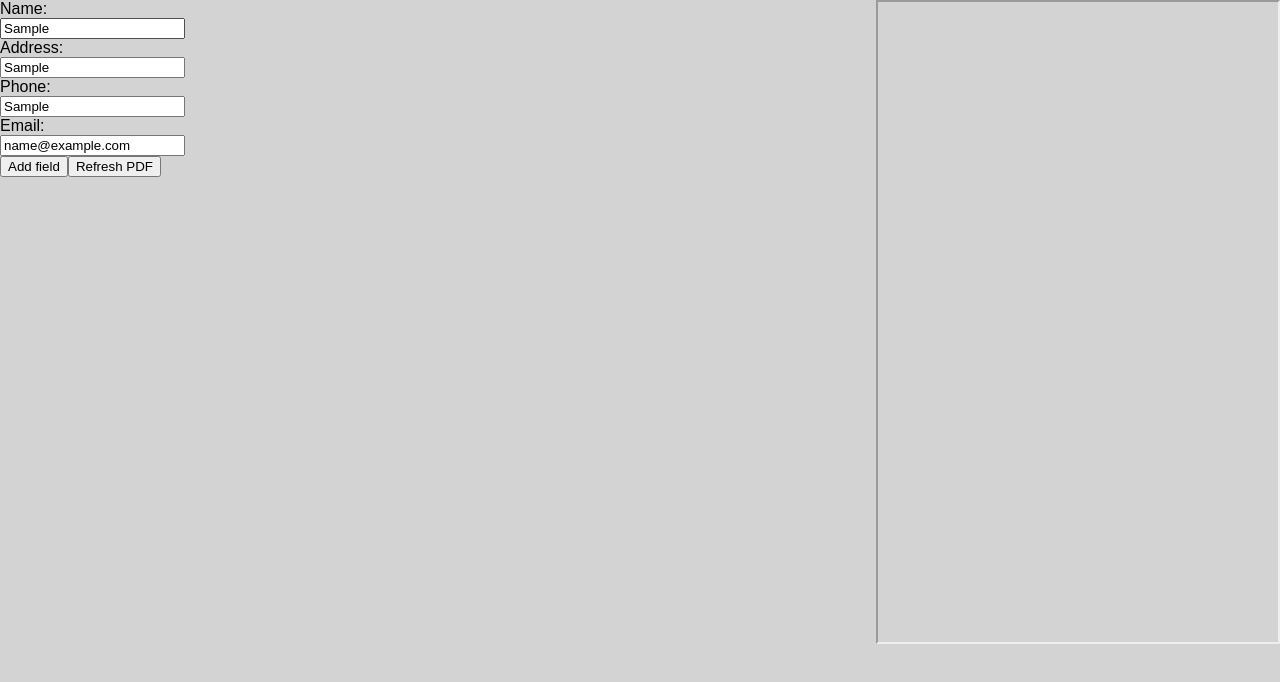
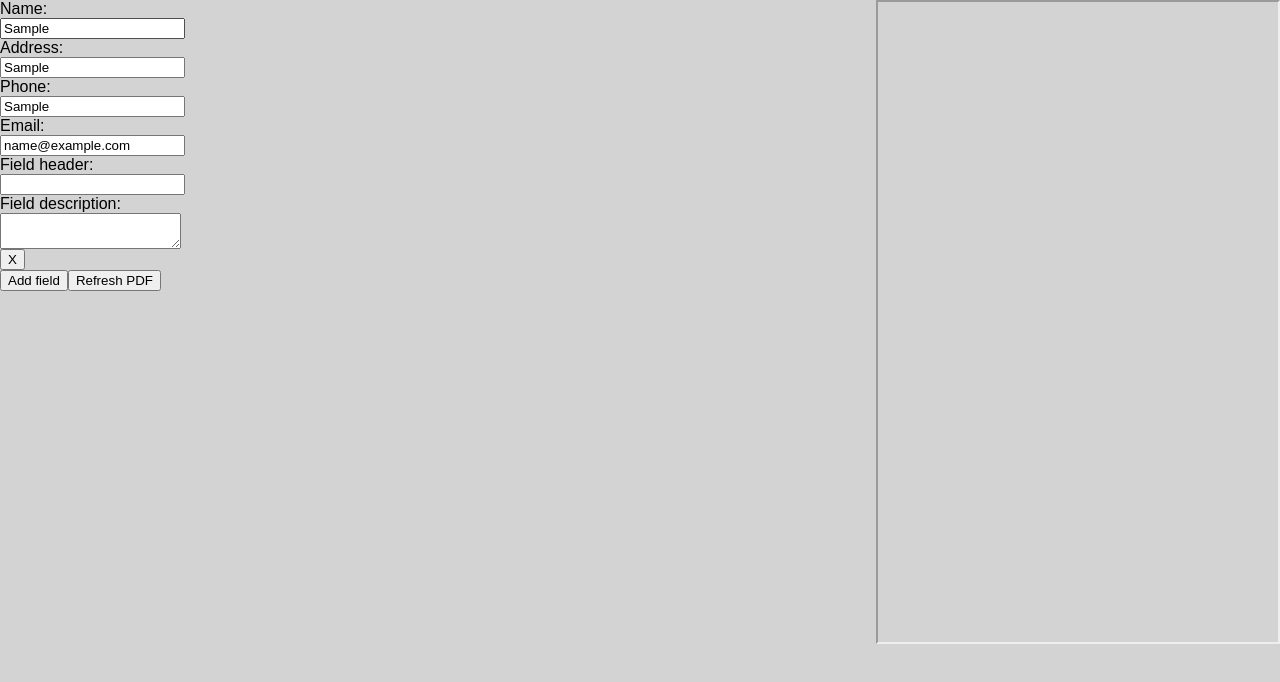
Before and after one commit to miolfo/cv-generator, a React (Create React App) app: page / in a window 1280 px wide. Both pictures are taken after typing "Sample", "Sample", "Sample", "name@example.com" into the empty fields and a click on the button "Add field". Shown: the top 682 px of the page. Built offline with nearby package versions, Linux system fonts and the light colour scheme.

Commit message:
Large field removal and addition functionality

```diff
--- a/src/App.js
+++ b/src/App.js
@@ -14,6 +14,7 @@ class App extends Component {
       address: "",
       phone: "",
       email: "",
+      largeFields: []
     }
 
     this.settings = {
@@ -32,14 +33,22 @@ class App extends Component {
 
     this.userInfoChanged = this.userInfoChanged.bind(this);
     this.refreshPdf = this.refreshPdf.bind(this);
+    this.addLargeField = this.addLargeField.bind(this);
+    this.deleteLargeField = this.deleteLargeField.bind(this);
+    this.largeFieldChanged = this.largeFieldChanged.bind(this);
   }
 
   render() {
     return (
       <div className='app'>
         <div className="left">
-        <PdfForm userInfoChanged={this.userInfoChanged} name={this.state.name} address={this.state.address} phone={this.state.phone} email={this.state.email}
-        refreshPdf={this.refreshPdf}/>
+        <PdfForm
+          userInfoChanged={this.userInfoChanged}
+          refreshPdf={this.refreshPdf}
+          largeFields={this.state.largeFields}
+          addLargeField={this.addLargeField}
+          deleteLargeField={this.deleteLargeField}
+          largeFieldChanged={this.largeFieldChanged}/>
         </div>
         <PdfPreview pdf={this.state.pdf}/>
       </div>
@@ -55,6 +64,26 @@ class App extends Component {
     });
   }
 
+  addLargeField(){
+    const largeFields = this.state.largeFields;
+    largeFields.push({
+      header: "",
+      text: ""
+    });
+    this.setState({
+      largeFields: largeFields
+    })
+  }
+
+  deleteLargeField(index, event){
+    event.preventDefault();
+    const largeFields = this.state.largeFields;
+    largeFields.splice(index, 1);
+    this.setState({
+      largeFields: largeFields
+    });
+  }
+
   /**
    * Called whenever one of the user info fields are changed
    * @param  {object} event event click
@@ -65,6 +94,17 @@ class App extends Component {
       [event.target.name]: event.target.value
     })
   }
+
+  largeFieldChanged(index, event){
+    event.preventDefault();
+    const newValue = event.target.value;
+    const largeFields = this.state.largeFields.slice();
+    if(event.target.name==="largeFieldHeader") largeFields[index].header = newValue;
+    else largeFields[index].text = newValue;
+    this.setState({
+      largeFields: largeFields
+    });
+  }
 }
 
 
@@ -73,10 +113,19 @@ class App extends Component {
  */
 class PdfForm extends Component{
   render(){
+    const largeFields = this.props.largeFields.map((obj, index) => {
+      return <LargeFieldForm
+      key={index}
+      deleteLargeField={this.props.deleteLargeField.bind(null, index)}
+      largeFieldChanged={this.props.largeFieldChanged.bind(null, index)}
+      largeFieldHeader={this.props.largeFields[index].header}
+      largeFieldText={this.props.largeFields[index].text}/>
+    });
     return(
       <div>
-        <UserInfoForm userInfoChanged={this.props.userInfoChanged} name={this.props.name} address={this.props.address} phone={this.props.phone} email={this.props.email}/>
-        <button type="button">Add field</button>
+        <UserInfoForm userInfoChanged={this.props.userInfoChanged}/>
+        {largeFields}
+        <button type="button" onClick={this.props.addLargeField}>Add field</button>
         <button type="button" onClick={this.props.refreshPdf}>Refresh PDF</button>
       </div>
     )
@@ -88,6 +137,19 @@ class PdfForm extends Component{
  */
 class LargeFieldForm extends Component{
   render(){
+    return(
+    <form>
+      <label>
+        Field header:
+        <input type="text" name="largeFieldHeader" onChange={this.props.largeFieldChanged} value={this.props.largeFieldHeader} className="default-text-input"/>
+      </label>
+      <label>
+        Field description:
+        <textarea name="largeFieldText" onChange={this.props.largeFieldChanged} value={this.props.largeFieldText} className="default-text-input"/>
+      </label>
+      <button onClick={this.props.deleteLargeField}>X</button>
+    </form>
+    );
   }
 }
 
@@ -101,22 +163,22 @@ class UserInfoForm extends Component{
 
   render(){
     return (
-      <form className="user-info-form">
+      <form>
         <label>
           Name:
-          <input type="text" name="name" className="default-text-input" value={this.props.name} onChange={this.props.userInfoChanged}/>
+          <input type="text" name="name" className="default-text-input" onChange={this.props.userInfoChanged}/>
         </label>
         <label>
           Address:
-          <input type="text" name="address" className="default-text-input" value={this.props.address} onChange={this.props.userInfoChanged}/>
+          <input type="text" name="address" className="default-text-input" onChange={this.props.userInfoChanged}/>
         </label>
         <label>
           Phone:
-          <input type="text" name="phone" className="default-text-input" value={this.props.phone} onChange={this.props.userInfoChanged}/>
+          <input type="text" name="phone" className="default-text-input" onChange={this.props.userInfoChanged}/>
         </label>
         <label>
           Email:
-          <input type="email" name="email" className="default-text-input" value={this.props.email} onChange={this.props.userInfoChanged}/>
+          <input type="email" name="email" className="default-text-input" onChange={this.props.userInfoChanged}/>
         </label>
       </form>
     );
```
